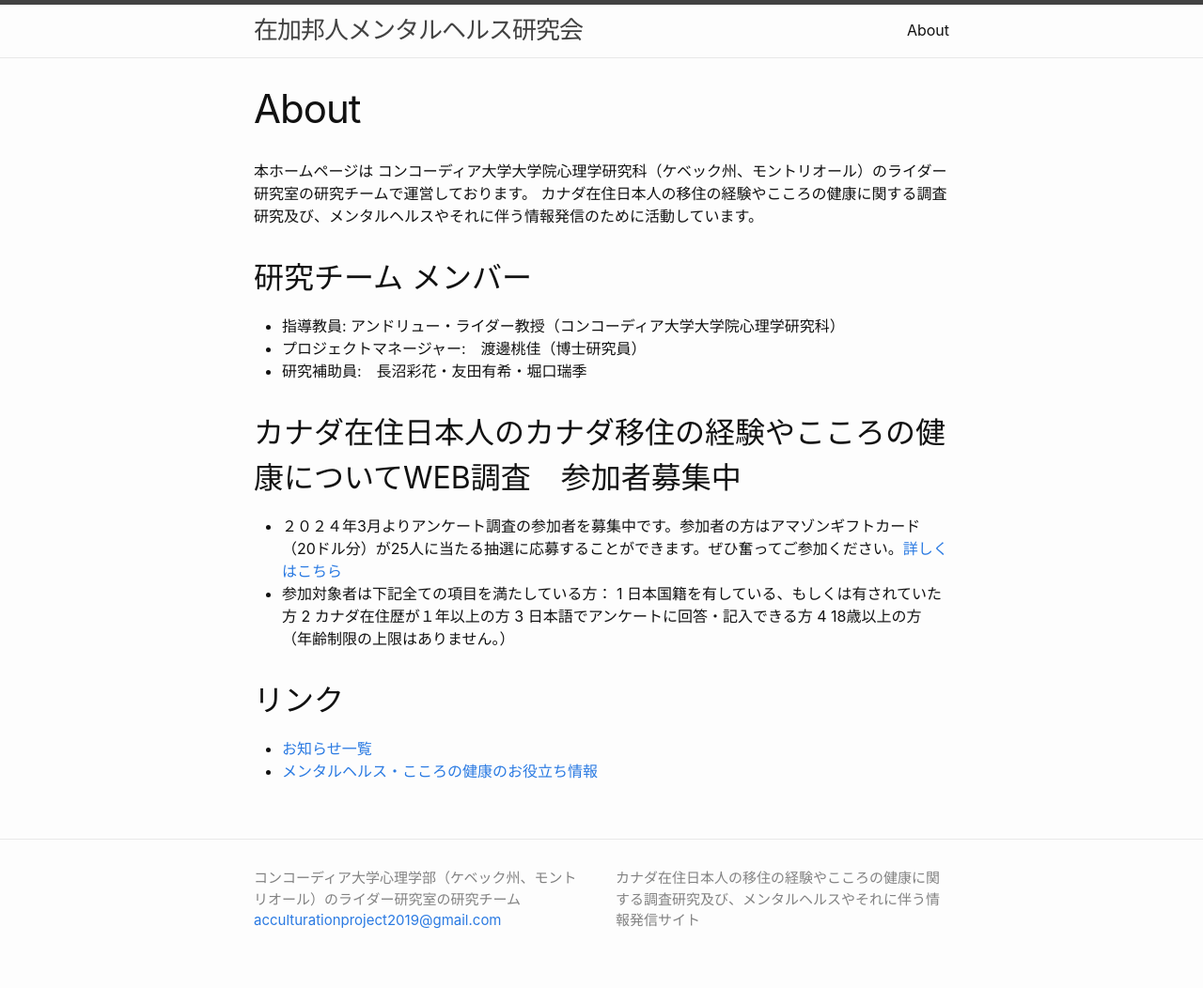
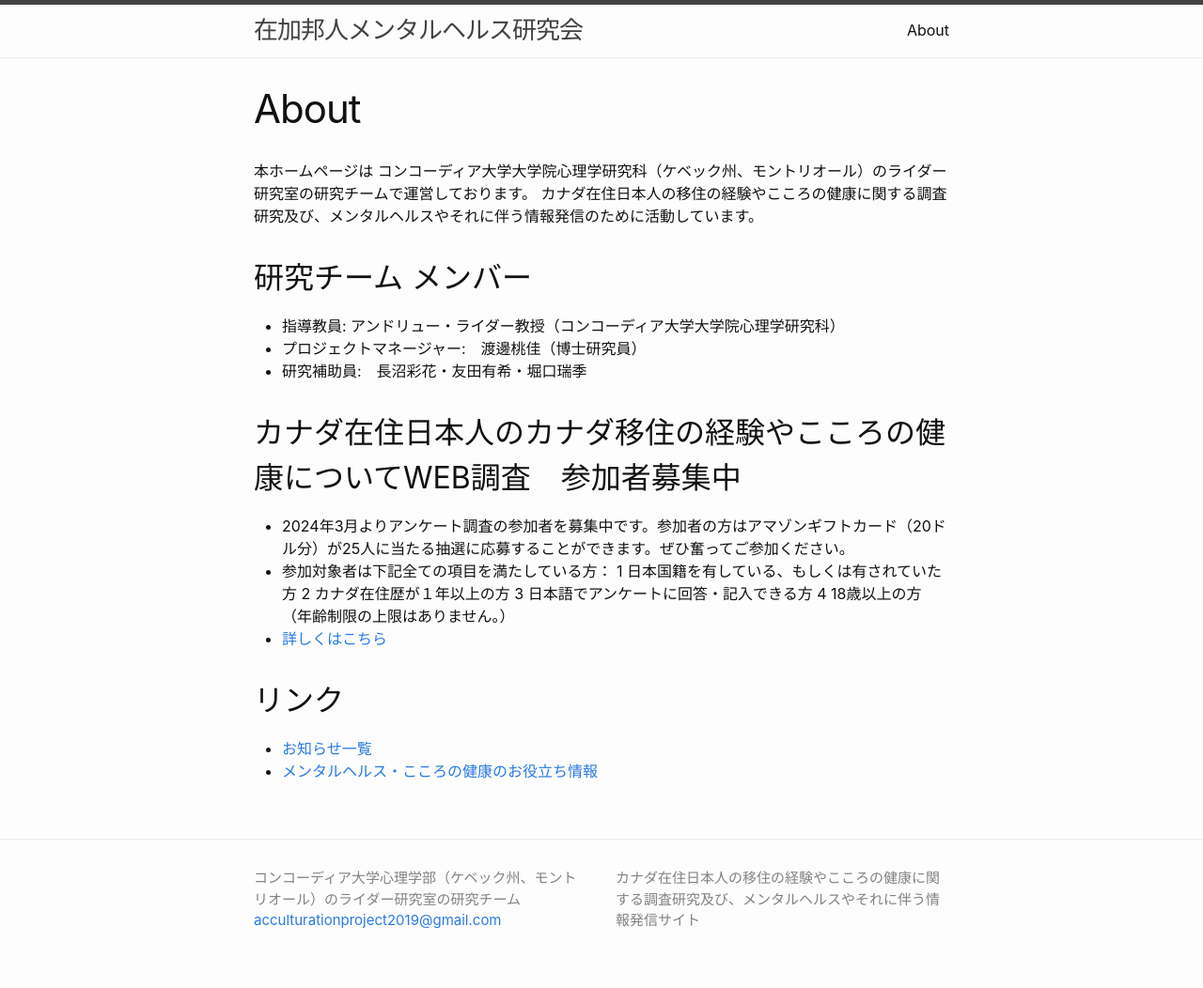
Before and after one commit to acculturationproject/acculturationproject.github.io, a Jekyll site: the page built from about.md, in a window 1280 px wide. Shown: the whole page at 94% size. Built offline with Jekyll 4.4.1, drawn with Linux system fonts in a browser that asks for light colours.

Commit message:
Update about.md

```diff
--- a/about.md
+++ b/about.md
@@ -13,12 +13,13 @@ permalink: /about/
 - 研究補助員:　長沼彩花・友田有希・堀口瑞季
 
 ## カナダ在住日本人のカナダ移住の経験やこころの健康についてWEB調査　参加者募集中
-- ２０２４年3月よりアンケート調査の参加者を募集中です。参加者の方はアマゾンギフトカード（20ドル分）が25人に当たる抽選に応募することができます。ぜひ奮ってご参加ください。[詳しくはこちら](https://acculturationproject.github.io/misc/2024/02/19/websurvey_page.html)
+- 2024年3月よりアンケート調査の参加者を募集中です。参加者の方はアマゾンギフトカード（20ドル分）が25人に当たる抽選に応募することができます。ぜひ奮ってご参加ください。
 - 参加対象者は下記全ての項目を満たしている方：
 1	日本国籍を有している、もしくは有されていた方
 2	カナダ在住歴が１年以上の方
 3	日本語でアンケートに回答・記入できる方
 4	18歳以上の方（年齢制限の上限はありません。）
+- [詳しくはこちら](https://acculturationproject.github.io/misc/2024/02/19/websurvey_page.html)
 
 ## リンク
 - [お知らせ一覧](https://acculturationproject.github.io/)
```
